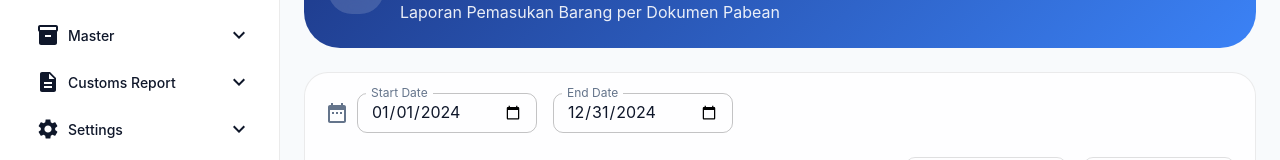
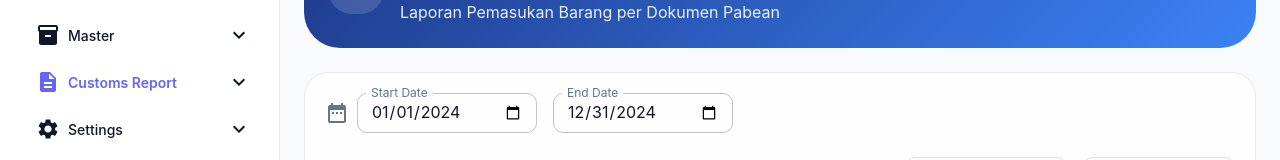
Before and after one commit to arthurjuliorisa/imaps, a Next.js app: page /customs/incoming in a window 1280 px wide. Shown: the part 154-314 px from the top of the page. Built offline with nearby package versions, Linux system fonts and the light colour scheme; no server answers; the database is empty; sample sign-in values are in the browser's storage.

Commit message:
adjustment unnecessary button

```diff
--- a/app/components/Header.tsx
+++ b/app/components/Header.tsx
@@ -19,8 +19,6 @@ import {
 } from '@mui/material';
 import {
   Logout,
-  Person,
-  Settings,
   NavigateNext,
   Menu as MenuIcon,
 } from '@mui/icons-material';
@@ -159,19 +157,6 @@ export function Header({ onMenuClick, sidebarCollapsed }: HeaderProps) {
               </Typography>
             </Box>
             <Divider />
-            <MenuItem onClick={handleClose}>
-              <ListItemIcon>
-                <Person fontSize="small" />
-              </ListItemIcon>
-              Profile
-            </MenuItem>
-            <MenuItem onClick={handleClose}>
-              <ListItemIcon>
-                <Settings fontSize="small" />
-              </ListItemIcon>
-              Settings
-            </MenuItem>
-            <Divider />
             <MenuItem onClick={handleLogout}>
               <ListItemIcon>
                 <Logout fontSize="small" color="error" />
--- a/app/components/Sidebar.tsx
+++ b/app/components/Sidebar.tsx
@@ -139,13 +139,10 @@ export function Sidebar({ open, onClose, collapsed, onToggleCollapse }: SidebarP
   const renderMenuItem = (item: MenuItem, depth: number = 0) => {
     const isExpanded = expandedItems.includes(item.title);
     const isActive = item.path === pathname;
+    // Check if any child is active to highlight parent
+    const hasActiveChild = item.children?.some(child => child.path === pathname);
 
     if (item.children) {
-      // In collapsed mode, don't show parent items with children
-      if (collapsed && depth === 0) {
-        return null;
-      }
-
       return (
         <React.Fragment key={item.title}>
           <Tooltip title={collapsed ? item.title : ''} placement="right">
@@ -162,7 +159,13 @@ export function Sidebar({ open, onClose, collapsed, onToggleCollapse }: SidebarP
                 },
               }}
             >
-              <ListItemIcon sx={{ minWidth: collapsed ? 'unset' : 40, color: isExpanded ? theme.palette.primary.main : 'inherit', justifyContent: 'center' }}>
+              <ListItemIcon
+                sx={{
+                  minWidth: collapsed ? 'unset' : 40,
+                  color: (isExpanded || hasActiveChild) ? theme.palette.primary.main : 'inherit',
+                  justifyContent: 'center'
+                }}
+              >
                 {item.icon}
               </ListItemIcon>
               {!collapsed && (
@@ -170,8 +173,9 @@ export function Sidebar({ open, onClose, collapsed, onToggleCollapse }: SidebarP
                   <ListItemText
                     primary={item.title}
                     primaryTypographyProps={{
-                      fontWeight: isExpanded ? 600 : 500,
+                      fontWeight: (isExpanded || hasActiveChild) ? 600 : 500,
                       fontSize: '0.875rem',
+                      color: hasActiveChild ? theme.palette.primary.main : 'inherit',
                     }}
                   />
                   {isExpanded ? <ExpandLess /> : <ExpandMore />}
```
